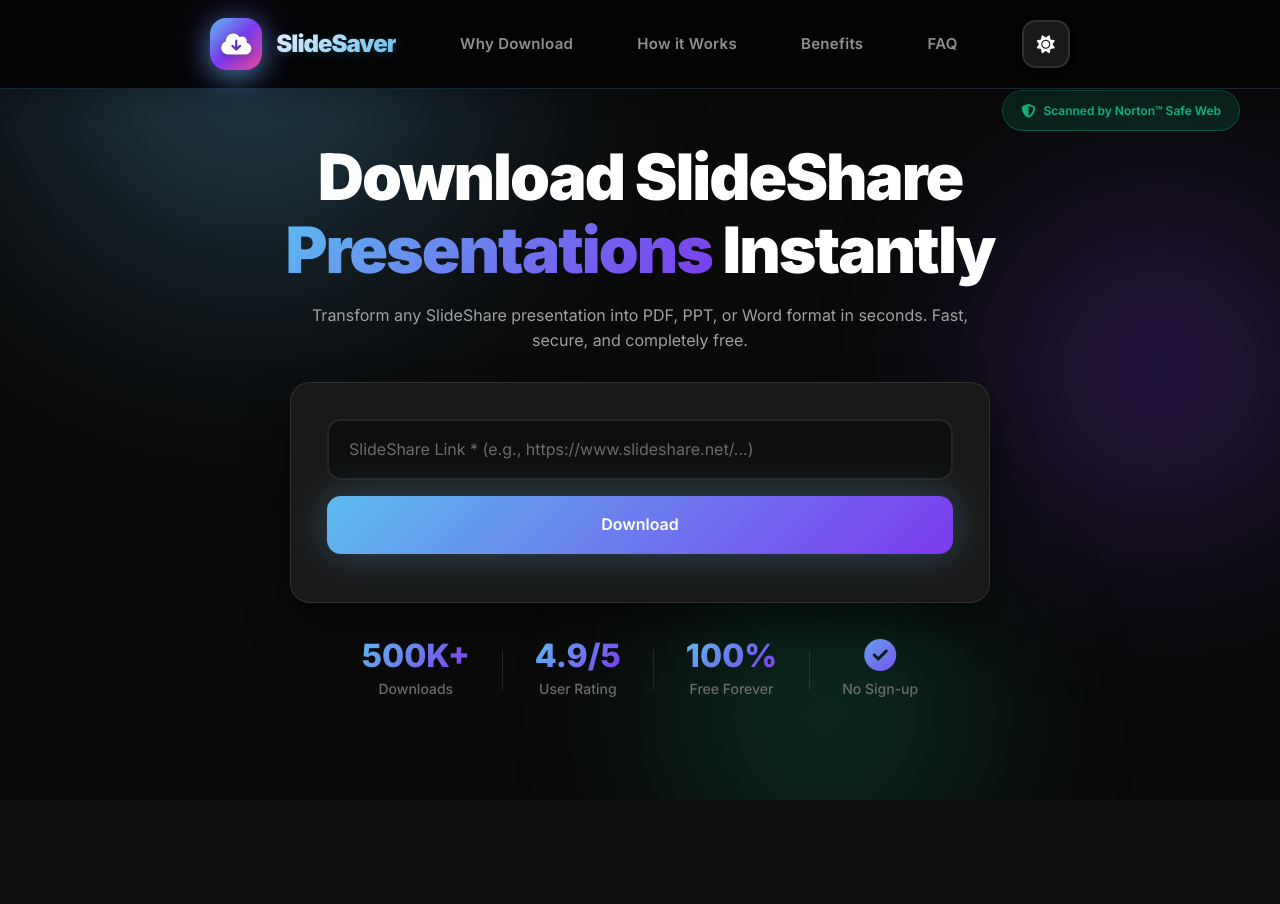
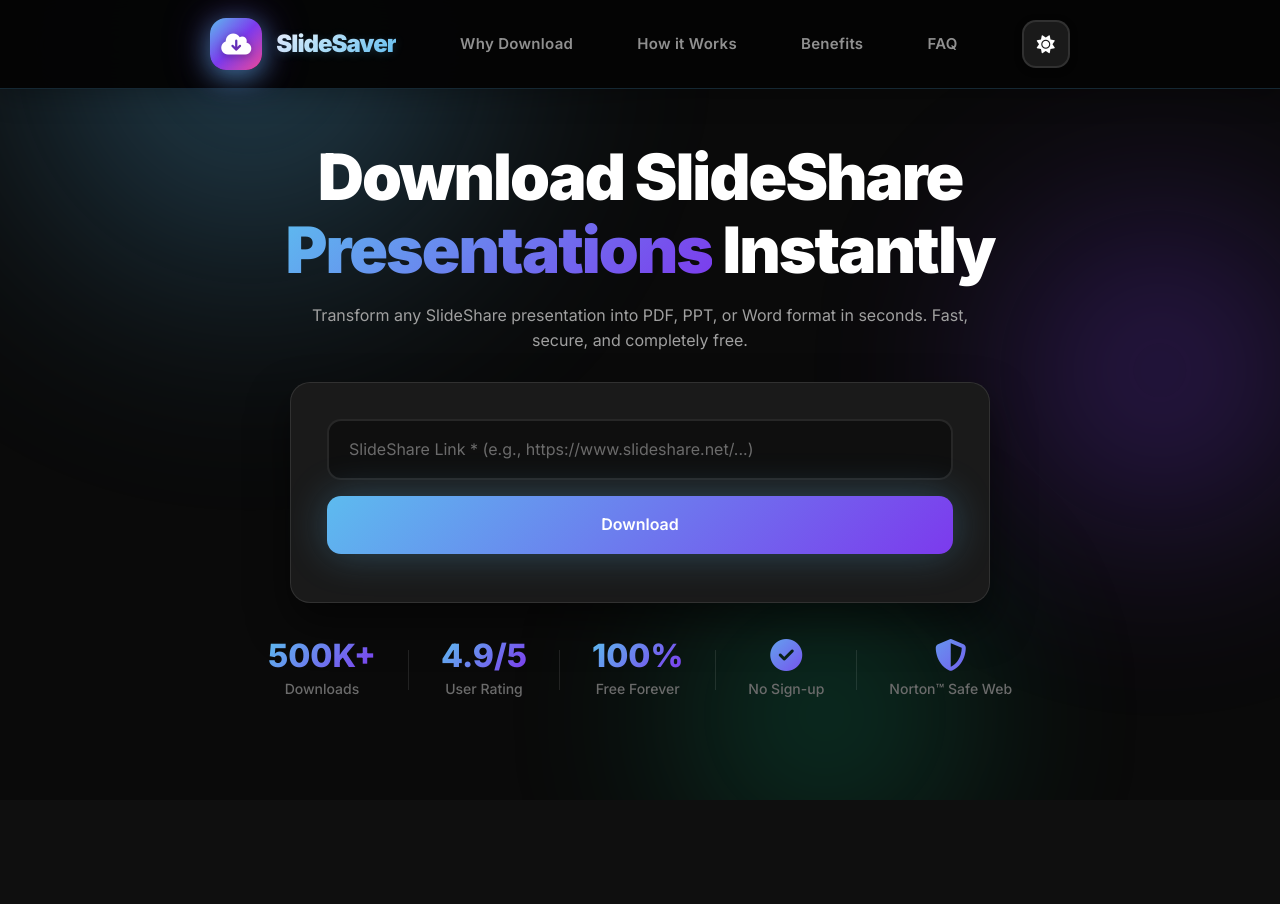
Before and after one commit to nexusameer/Slideshare-Api, a Django app: page / in a window 1280 px wide. Shown: the top 904 px of the page. Run offline with Django 5.2, Linux system fonts and the light colour scheme; some libraries are stand-ins or nearby versions.

Commit message:
nortion web adjusted

```diff
--- a/templates/download-section.html
+++ b/templates/download-section.html
@@ -70,12 +70,11 @@
                     <div class="stat-value"><i class="fas fa-check-circle"></i></div>
                     <div class="stat-label">No Sign-up</div>
                 </div>
+                <div class="stat-divider"></div>
+                <div class="stat-item">
+                    <div class="stat-value"><i class="fas fa-shield-alt"></i></div>
+                    <div class="stat-label">Norton™ Safe Web</div>
+                </div>
             </div>
         </div>
-
-        <!-- Floating Norton Badge -->
-        <div class="floating-norton-badge">
-            <i class="fas fa-shield-alt"></i>
-            <span>Scanned by Norton™ Safe Web</span>
-        </div>
     </section>
```
